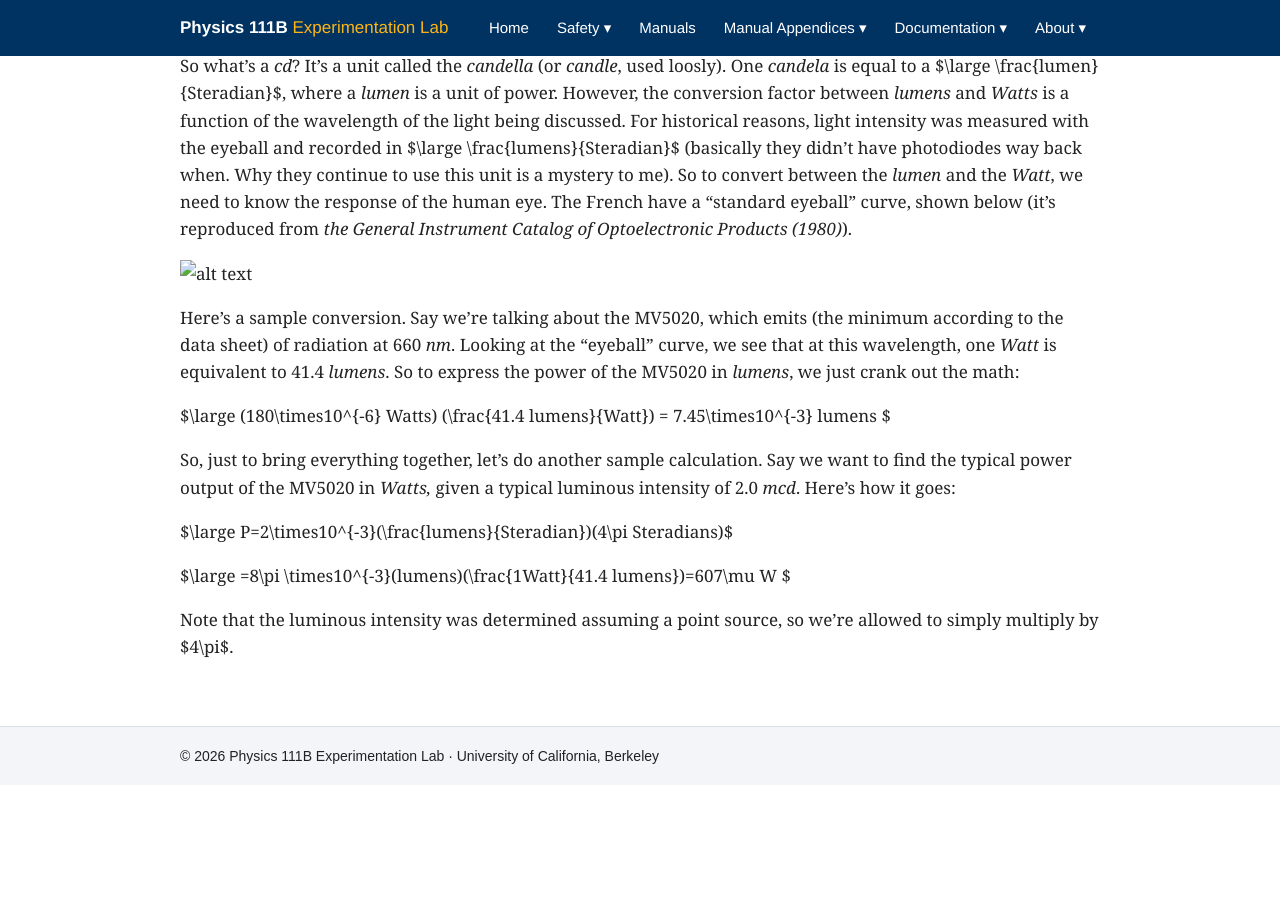
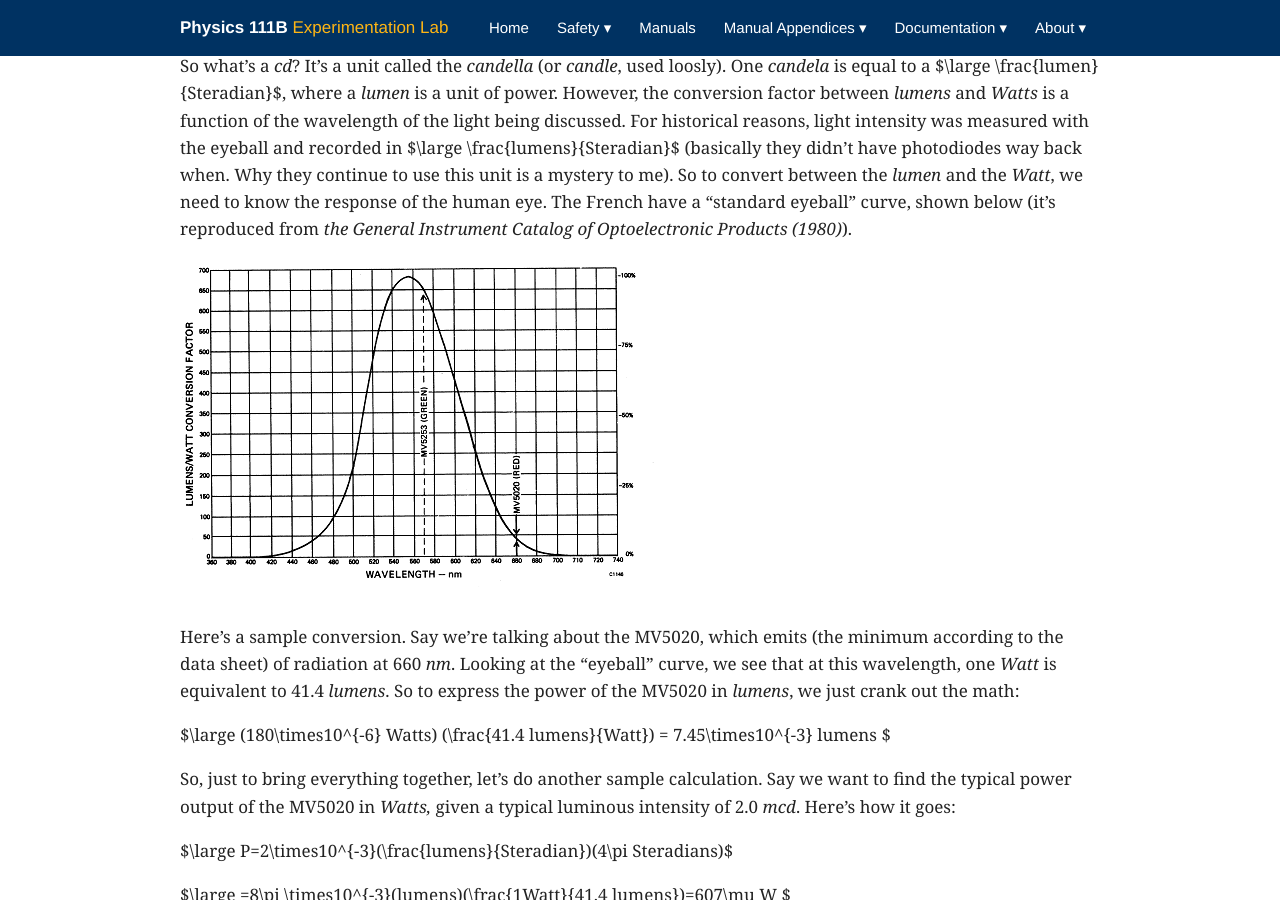
Before and after one commit to berkeley-physics111b/berkeley-physics111b.github.io, a Jekyll site: the page built from _manual_appendices/LLS-Appendix-E-Interpreting-the-Data-Sheet-for-the-LED.md, in a window 1280 px wide and 900 px high, scrolled down 388 px. Built offline with Jekyll 4.4.1, drawn with Linux system fonts in a browser that asks for light colours; before the commit the page ends 1173 px from its top, so only the background shows below that.

Commit message:
Update image path in LED data sheet appendix

```diff
--- a/_manual_appendices/LLS-Appendix-E-Interpreting-the-Data-Sheet-for-the-LED.md
+++ b/_manual_appendices/LLS-Appendix-E-Interpreting-the-Data-Sheet-for-the-LED.md
@@ -12,7 +12,7 @@ To determine the typical power output of the MV5753, we use the typical value of
 
 So what's a *cd*? It's a unit called the *candella* (or *candle*, used loosly). One *candela* is equal to a $\large \frac{lumen}{Steradian}$, where a *lumen* is a unit of power. However, the conversion factor between *lumens* and *Watts* is a function of the wavelength of the light being discussed. For historical reasons, light intensity was measured with the eyeball and recorded in $\large \frac{lumens}{Steradian}$ (basically they didn't have photodiodes way back when. Why they continue to use this unit is a mystery to me). So to convert between the *lumen* and the *Watt*, we need to know the response of the human eye. The French have a "standard eyeball" curve, shown below (it's reproduced from *the General Instrument Catalog of Optoelectronic Products (1980)*).
 
-![alt text](_manual_appendices/img/LLS102_LLS-Appendix-E-Interpreting-the-Data-Sheet-for-the-LED.gif)
+![alt text](/appendices/img/LLS102_LLS-Appendix-E-Interpreting-the-Data-Sheet-for-the-LED.gif)
 
 Here's a sample conversion. Say we're talking about the MV5020, which emits (the minimum according to the data sheet) of radiation at 660 *nm*. Looking at the "eyeball" curve, we see that at this wavelength, one *Watt* is equivalent to 41.4 *lumens*. So to express the power of the MV5020 in *lumens*, we just crank out the math:
 
```
